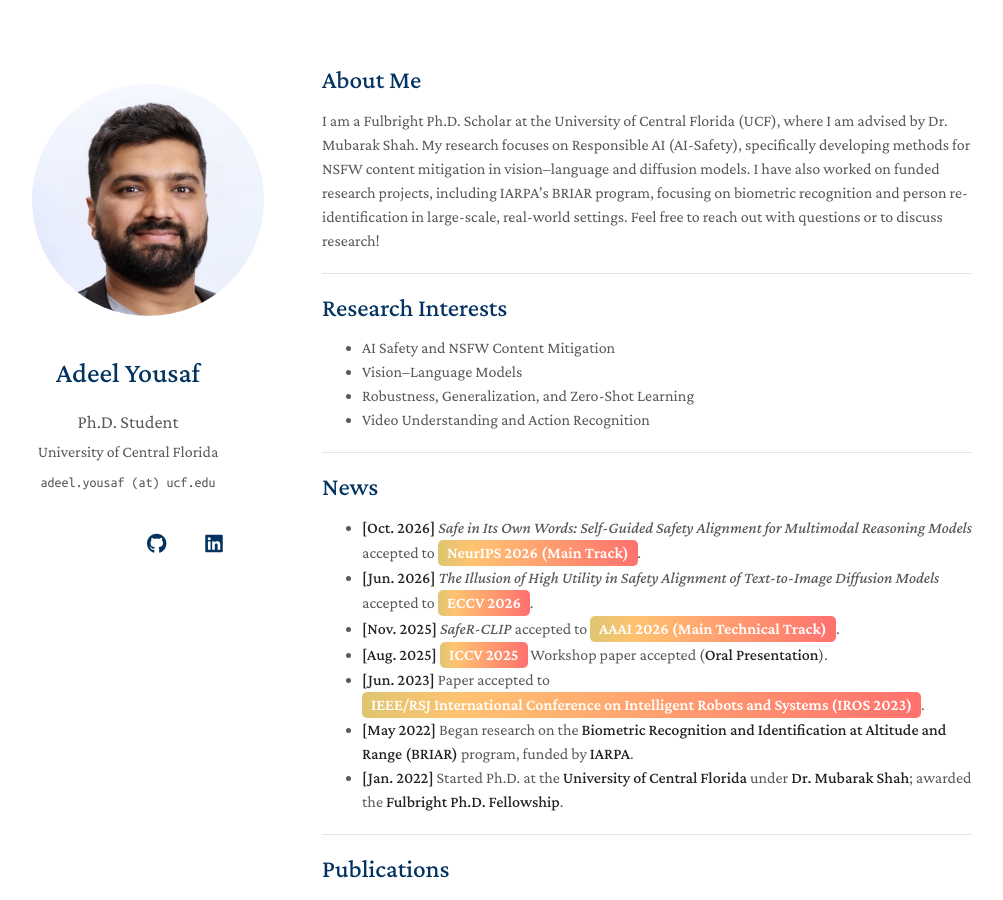
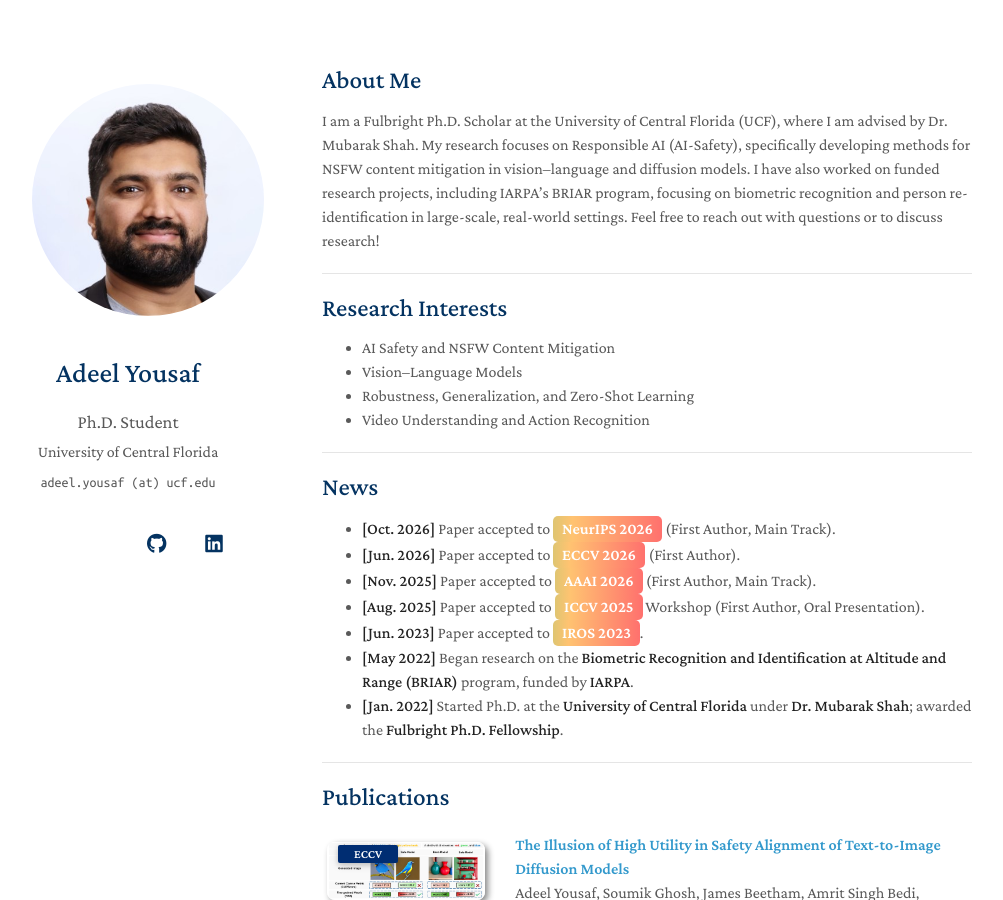
Before and after one commit to Adeelyousaf/Adeelyousaf.github.io, a Jekyll site: the page built from index.md, in a window 1280 px wide and 900 px high. Shown: the whole window, without its empty margins (148-1151 px from the left). Built offline with Jekyll 4.4.1, drawn with Linux system fonts in a browser that asks for light colours; a style sheet for code colours, icons or effects is not loaded; our own code applies the rules of GitHub Pages for plain Markdown files.

Commit message:
Simplify News entries to conference + first-author tags
Co-Authored-By: Claude Sonnet 5 <noreply@anthropic.com>

```diff
--- a/index.md
+++ b/index.md
@@ -19,11 +19,11 @@ I am a Fulbright Ph.D. Scholar at the University of Central Florida (UCF), where
 
 ## News
 
-- **[Oct. 2026]** *Safe in Its Own Words: Self-Guided Safety Alignment for Multimodal Reasoning Models* accepted to <span class="news-conf">NeurIPS 2026 (Main Track)</span>.
-- **[Jun. 2026]** *The Illusion of High Utility in Safety Alignment of Text-to-Image Diffusion Models* accepted to <span class="news-conf">ECCV 2026</span>.
-- **[Nov. 2025]** *SafeR-CLIP* accepted to <span class="news-conf">AAAI 2026 (Main Technical Track)</span>.
-- **[Aug. 2025]** <span class="news-conf">ICCV 2025</span> Workshop paper accepted (**Oral Presentation**).
-- **[Jun. 2023]** Paper accepted to <span class="news-conf">IEEE/RSJ International Conference on Intelligent Robots and Systems (IROS 2023)</span>.
+- **[Oct. 2026]** Paper accepted to <span class="news-conf">NeurIPS 2026</span> (First Author, Main Track).
+- **[Jun. 2026]** Paper accepted to <span class="news-conf">ECCV 2026</span> (First Author).
+- **[Nov. 2025]** Paper accepted to <span class="news-conf">AAAI 2026</span> (First Author, Main Track).
+- **[Aug. 2025]** Paper accepted to <span class="news-conf">ICCV 2025</span> Workshop (First Author, Oral Presentation).
+- **[Jun. 2023]** Paper accepted to <span class="news-conf">IROS 2023</span>.
 - **[May 2022]** Began research on the **Biometric Recognition and Identification at Altitude and Range (BRIAR)** program, funded by **IARPA**.
 - **[Jan. 2022]** Started Ph.D. at the **University of Central Florida** under **Dr. Mubarak Shah**; awarded the **Fulbright Ph.D. Fellowship**.
 
```
